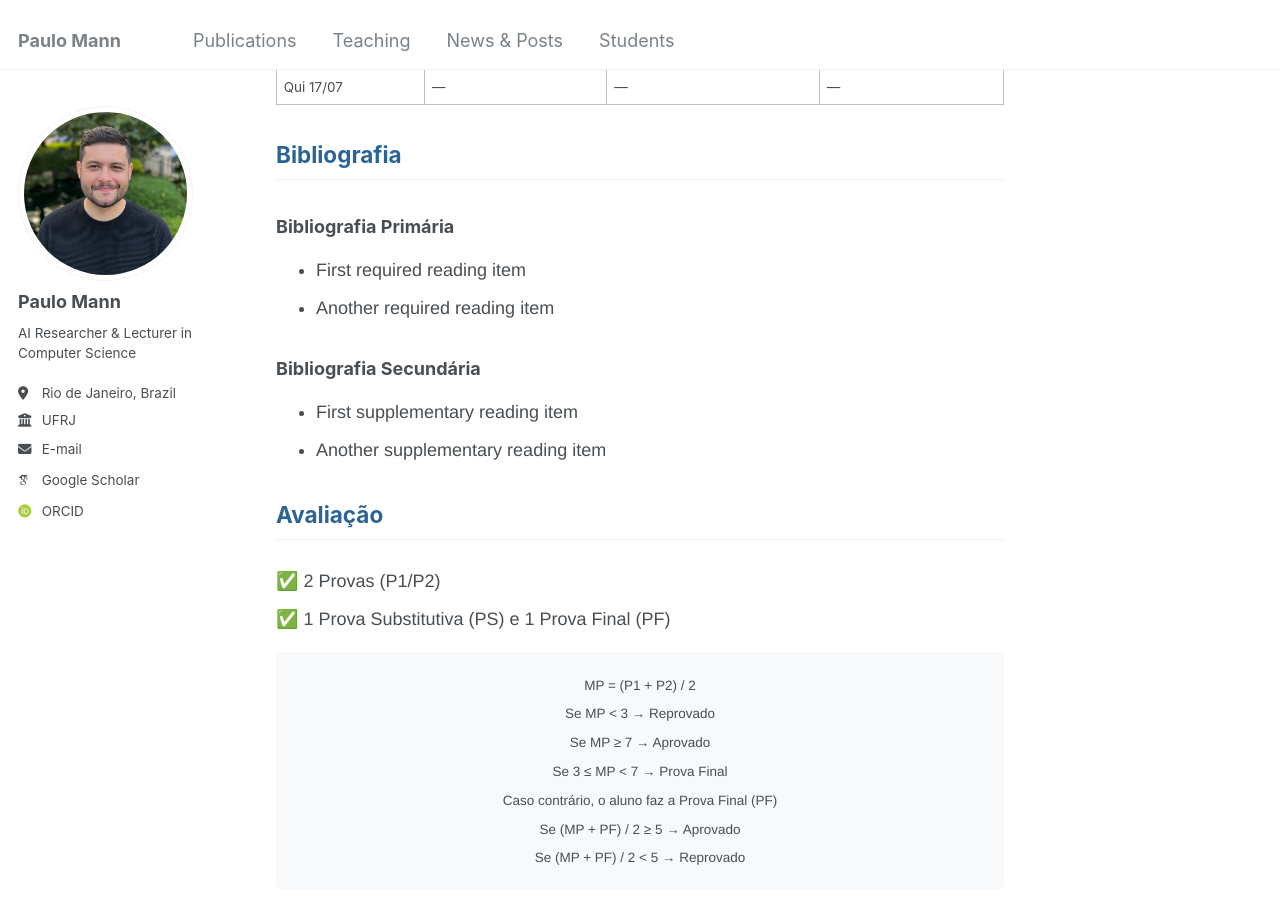
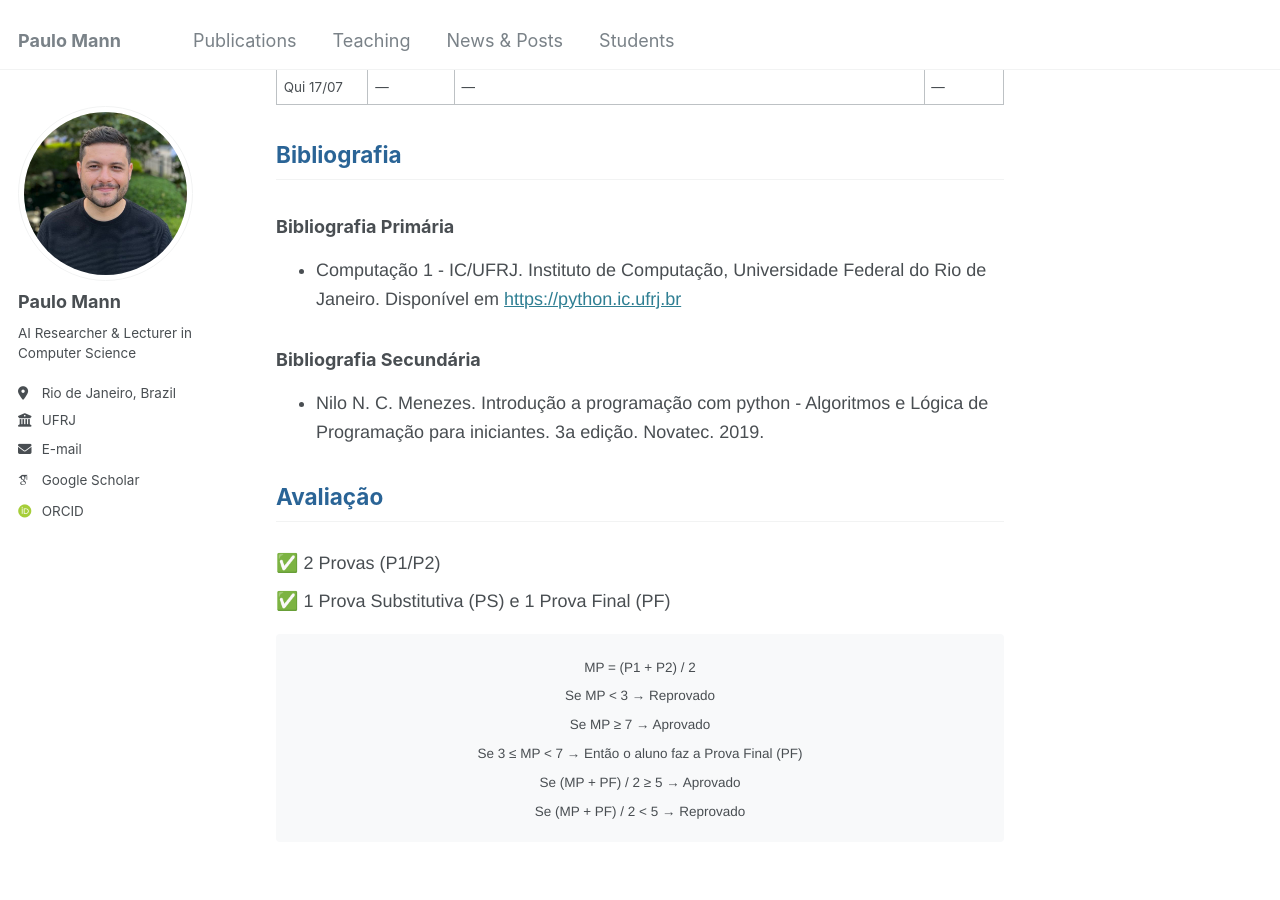
Before and after one commit to paulomann/paulomann.github.io, a Jekyll site: the page built from _teaching/class-2-25-1.md, in a window 1280 px wide and 900 px high, scrolled down 2372 px. Built offline with Jekyll 4.4.1, drawn with Linux system fonts in a browser that asks for light colours; some web fonts are replaced; some of the changed text lies outside the part shown.

Commit message:
Atualizando comp 1

```diff
--- a/_teaching/class-2-25-1.md
+++ b/_teaching/class-2-25-1.md
@@ -42,7 +42,9 @@
         <li><strong>Atendimento:</strong> sob demanda. </li>
         <li><strong>Horário:</strong> {{ page.time }}</li>
         <li><strong>Local:</strong> {{ page.location }}</li>
-        <li><strong>Monitor(a):</strong> {{ page.teaching_assistants }}</li>
+        <li><strong>Monitor(a):</strong> <a href="mailto:helena_snar@hotmail.com?subject=Monitoria%20Turma%20Comp1%20(12579)&body=Oi%20Helena,%0A%0A[Sua%20mensagem%20aqui]%0A%0AAbs,"
+   style="color: #2a6496; text-decoration: underline;">
+   {{ page.teaching_assistants }}</a></li>
       </ul>
     </div>
   </section>
@@ -77,13 +79,48 @@
                     <td>Ter 18/03</td>
                     <td colspan="3" style="text-align: center; font-weight: bold;">Não haverá aula: recepção dos novos alunos</td>
                 </tr>
-                <tr><td>Qui 20/03</td><td>&mdash;</td><td>&mdash;</td><td>&mdash;</td></tr>
-                <tr><td>Ter 25/03</td><td>&mdash;</td><td>&mdash;</td><td>&mdash;</td></tr>
-                <tr><td>Qui 27/03</td><td>&mdash;</td><td>&mdash;</td><td>&mdash;</td></tr>
-                <tr><td>Ter 01/04</td><td>&mdash;</td><td>&mdash;</td><td>&mdash;</td></tr>
-                <tr><td>Qui 03/04</td><td>&mdash;</td><td>&mdash;</td><td>&mdash;</td></tr>
-                <tr><td>Ter 08/04</td><td>&mdash;</td><td>&mdash;</td><td>&mdash;</td></tr>
-                <tr><td>Qui 10/04</td><td>&mdash;</td><td>&mdash;</td><td>&mdash;</td></tr>
+                <tr>
+                    <td>Qui 20/03</td>
+                    <td colspan="3" style="text-align: center; font-weight: bold;"><a href="https://python.ic.ufrj.br/aulas/aula-01/index.html"
+   style="color: #2a6496; text-decoration: underline;">
+   Introdução ao curso</a></td>
+                </tr>
+                <tr>
+                    <td>Ter 25/03</td>
+                    <td><a href="https://python.ic.ufrj.br/aulas/aula-01/index.html" style="color: #2a6496; text-decoration: underline;">Módulo 1</a></td>
+                    <td>Conceitos Iniciais</td>
+                    <td>&mdash;</td>
+                </tr>
+                <tr>
+                    <td>Qui 27/03</td>
+                    <td><a href="https://python.ic.ufrj.br/aulas/aula-02/index.html" style="color: #2a6496; text-decoration: underline;">Módulo 2</a></td>
+                    <td>Funções</td>
+                    <td><a href="https://python.ic.ufrj.br/aulas/aula-01/lab1.pdf" style="color: #2a6496; text-decoration: underline;">Lab 1</a></td>
+                </tr>
+                <tr>
+                    <td>Ter 01/04</td>
+                    <td><a href="https://python.ic.ufrj.br/aulas/aula-02/index.html" style="color: #2a6496; text-decoration: underline;">Módulo 2</a></td>
+                    <td>Funções, erros</td>
+                    <td><a href="https://python.ic.ufrj.br/aulas/aula-01/lab1.pdf" style="color: #2a6496; text-decoration: underline;">Lab 1</a></td>
+                </tr>
+                <tr>
+                    <td>Qui 03/04</td>
+                    <td><a href="https://python.ic.ufrj.br/aulas/aula-02/index.html" style="color: #2a6496; text-decoration: underline;">Módulo 2</a></td>
+                    <td>Aula prática (Lab 1)</td>
+                    <td><a href="https://python.ic.ufrj.br/aulas/aula-01/lab1.pdf" style="color: #2a6496; text-decoration: underline;">Lab 1</a></td>
+                </tr>
+                <tr>
+                    <td>Ter 08/04</td>
+                    <td><a href="https://python.ic.ufrj.br/aulas/aula-02/index.html" style="color: #2a6496; text-decoration: underline;">Módulo 2</a></td>
+                    <td>Argumentos, funções compostas, módulos e tipos numéricos</td>
+                    <td><a href="https://python.ic.ufrj.br/aulas/aula-02/lab2_IDLE.pdf" style="color: #2a6496; text-decoration: underline;">Lab 2</a></td>
+                </tr>
+                <tr>
+                    <td>Qui 10/04</td>
+                    <td><a href="https://python.ic.ufrj.br/aulas/aula-02/index.html" style="color: #2a6496; text-decoration: underline;">Módulo 2</a></td>
+                    <td>Aula prática (Lab 2)</td>
+                    <td><a href="https://python.ic.ufrj.br/aulas/aula-02/lab2_IDLE.pdf" style="color: #2a6496; text-decoration: underline;">Lab 2</a></td>
+                </tr>
                 <tr><td>Ter 15/04</td><td>&mdash;</td><td>&mdash;</td><td>&mdash;</td></tr>
                 <tr><td>Qui 17/04</td><td>&mdash;</td><td>&mdash;</td><td>&mdash;</td></tr>
                 <tr>
@@ -98,7 +135,10 @@
                 </tr>
                 <tr><td>Ter 06/05</td><td>&mdash;</td><td>&mdash;</td><td>&mdash;</td></tr>
                 <tr><td>Qui 08/05</td><td>&mdash;</td><td>&mdash;</td><td>&mdash;</td></tr>
-                <tr><td>Ter 13/05</td><td>&mdash;</td><td>&mdash;</td><td>&mdash;</td></tr>
+                <tr>
+                    <td>Ter 13/05</td>
+                    <td colspan="3" style="text-align: center; font-weight: bold; color: blue;">P1</td>
+                </tr>
                 <tr><td>Qui 15/05</td><td>&mdash;</td><td>&mdash;</td><td>&mdash;</td></tr>
                 <tr><td>Ter 20/05</td><td>&mdash;</td><td>&mdash;</td><td>&mdash;</td></tr>
                 <tr><td>Qui 22/05</td><td>&mdash;</td><td>&mdash;</td><td>&mdash;</td></tr>
@@ -132,17 +172,13 @@
     <div class="bibliography-category">
       <h3>Bibliografia Primária</h3>
       <ul>
-        <li>First required reading item</li>
-        <!-- Add additional required reading items here -->
-        <li>Another required reading item</li>
+        <li>Computação 1 - IC/UFRJ. Instituto de Computação, Universidade Federal do Rio de Janeiro. Disponível em <a href="https://python.ic.ufrj.br">https://python.ic.ufrj.br</a></li>
       </ul>
     </div>
     <div class="bibliography-category">
       <h3>Bibliografia Secundária</h3>
       <ul>
-        <li>First supplementary reading item</li>
-        <!-- Add additional supplementary reading items here -->
-        <li>Another supplementary reading item</li>
+        <li>Nilo N. C. Menezes. Introdução a programação com python - Algoritmos e Lógica de Programação para iniciantes. 3a edição. Novatec. 2019.</li>
       </ul>
     </div>
   </div>
@@ -159,8 +195,7 @@
         <small>MP = (P1 + P2) / 2</small><br>
         <small>Se MP < 3 → Reprovado</small><br>
         <small>Se MP ≥ 7 → Aprovado</small><br>
-        <small>Se 3 ≤ MP < 7 → Prova Final</small><br>
-        <small>Caso contrário, o aluno faz a Prova Final (PF)</small><br>
+        <small>Se 3 ≤ MP < 7 → Então o aluno faz a Prova Final (PF)</small><br>
         <small>Se (MP + PF) / 2 ≥ 5 → Aprovado</small><br>
         <small>Se (MP + PF) / 2 < 5 → Reprovado</small>
       </div>
```
Also changed, not shown: other parts of _teaching/class-2-25-1.md (+1 -1 lines), _teaching/class-1-25-1.md (+1 -2 lines).
